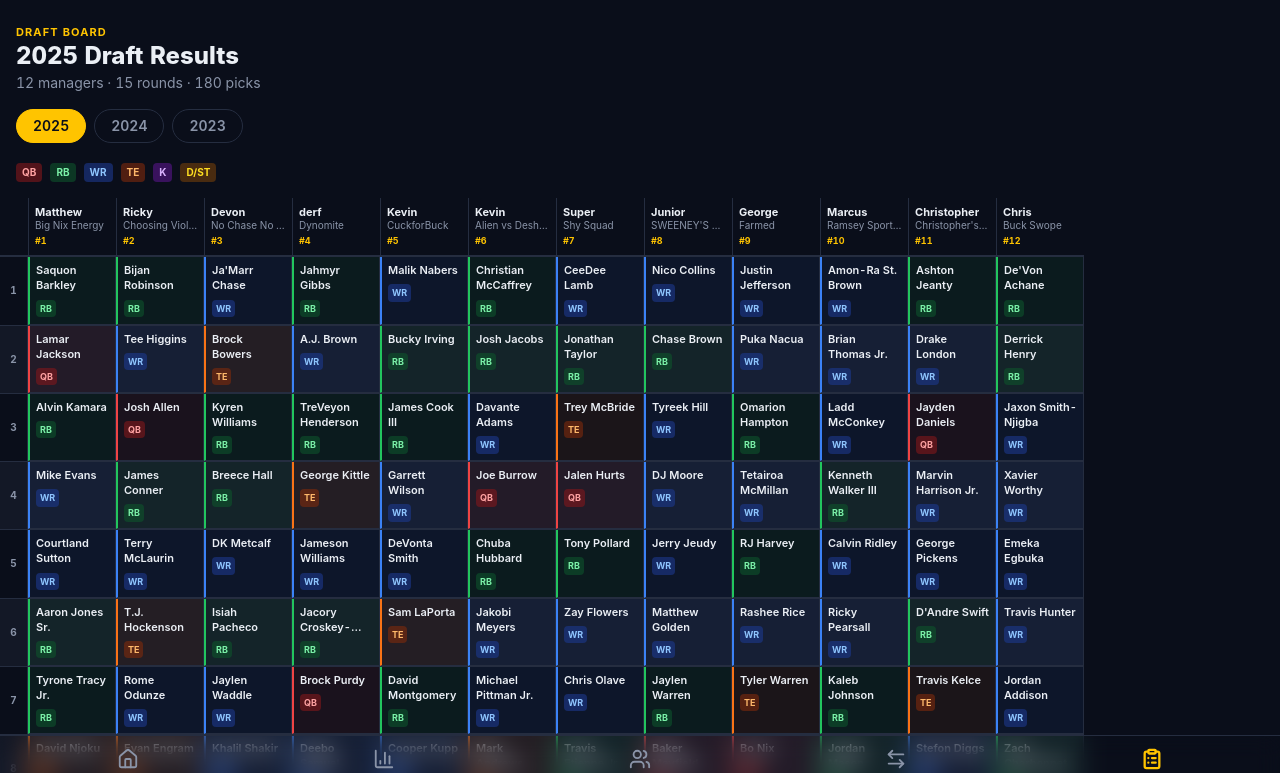
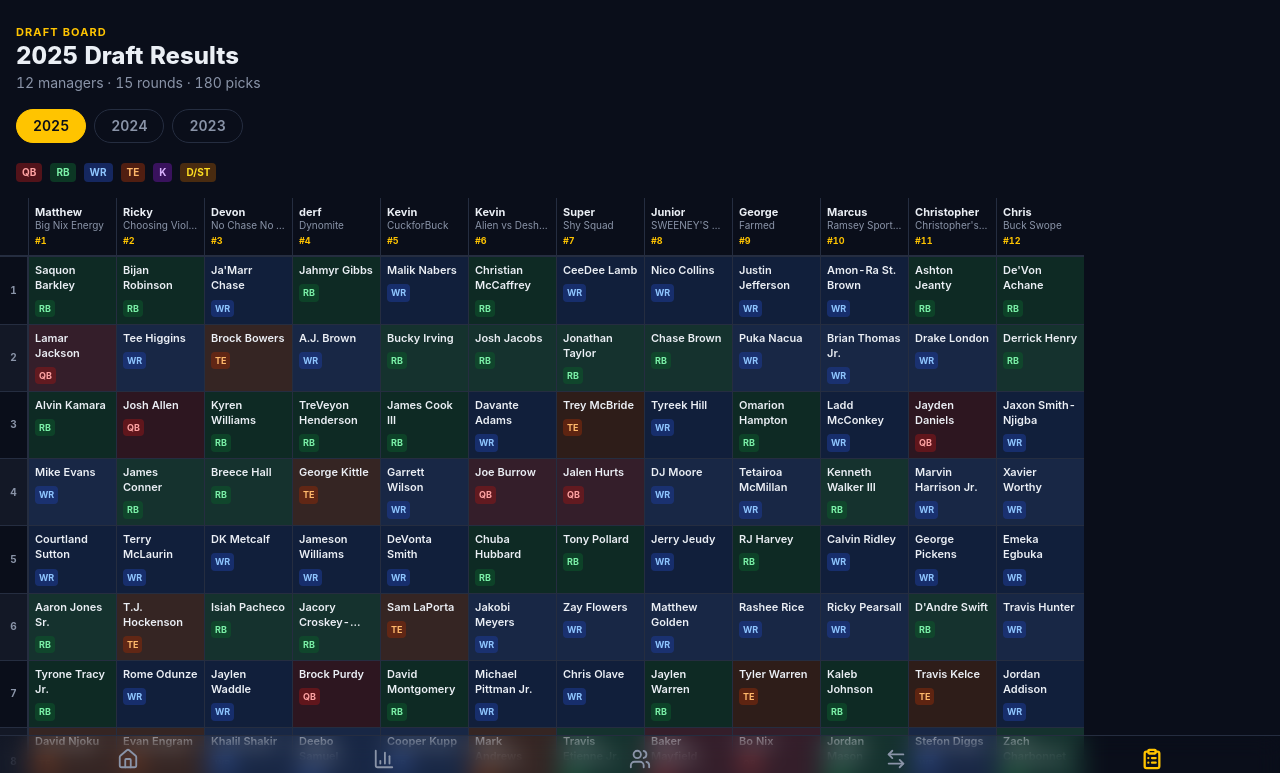
Before and after one commit to Mjardinez3ds/theleague, a Next.js app: page /draft in a window 1280 px wide. Shown: the top 773 px of the page. Built offline with nearby package versions, Linux system fonts and the light colour scheme.

Commit message:
Draft board: solid grid lines, position colors via cell background only
Remove colored left border; all grid lines now use border-app (one color).
Cell background opacity bumped 7% -> 15% so position tints are more visible.

Co-Authored-By: Claude Opus 4.7 <noreply@anthropic.com>

```diff
--- a/src/components/DraftBoardView.tsx
+++ b/src/components/DraftBoardView.tsx
@@ -20,30 +20,15 @@ function posColor(pos: string): string {
   }
 }
 
-// Inline styles — avoids Tailwind CSS ordering issues where border-app
-// (shorthand) can override border-l-{color} (longhand) in generated CSS.
-function posBorderColor(pos: string): string {
-  switch ((pos || "").toUpperCase()) {
-    case "QB":  return "#ef4444";
-    case "RB":  return "#22c55e";
-    case "WR":  return "#3b82f6";
-    case "TE":  return "#f97316";
-    case "K":   return "#a855f7";
-    case "D/ST":
-    case "DST": return "#eab308";
-    default:    return "transparent";
-  }
-}
-
 function posBgColor(pos: string): string {
   switch ((pos || "").toUpperCase()) {
-    case "QB":  return "rgba(239,68,68,0.07)";
-    case "RB":  return "rgba(34,197,94,0.07)";
-    case "WR":  return "rgba(59,130,246,0.07)";
-    case "TE":  return "rgba(249,115,22,0.07)";
-    case "K":   return "rgba(168,85,247,0.07)";
+    case "QB":  return "rgba(239,68,68,0.15)";
+    case "RB":  return "rgba(34,197,94,0.15)";
+    case "WR":  return "rgba(59,130,246,0.15)";
+    case "TE":  return "rgba(249,115,22,0.15)";
+    case "K":   return "rgba(168,85,247,0.15)";
     case "D/ST":
-    case "DST": return "rgba(234,179,8,0.07)";
+    case "DST": return "rgba(234,179,8,0.15)";
     default:    return "";
   }
 }
@@ -183,10 +168,9 @@ export default function DraftBoardView({
                         style={{
                           width: CELL_W,
                           minWidth: CELL_W,
-                          borderLeft: `2px solid ${pick ? posBorderColor(pick.position) : "transparent"}`,
                           backgroundColor: pick ? posBgColor(pick.position) : "",
                         }}
-                        className="border-r border-b border-app px-1.5 py-1.5"
+                        className="border-l border-app px-1.5 py-1.5"
                       >
                         {pick ? (
                           <>
```
